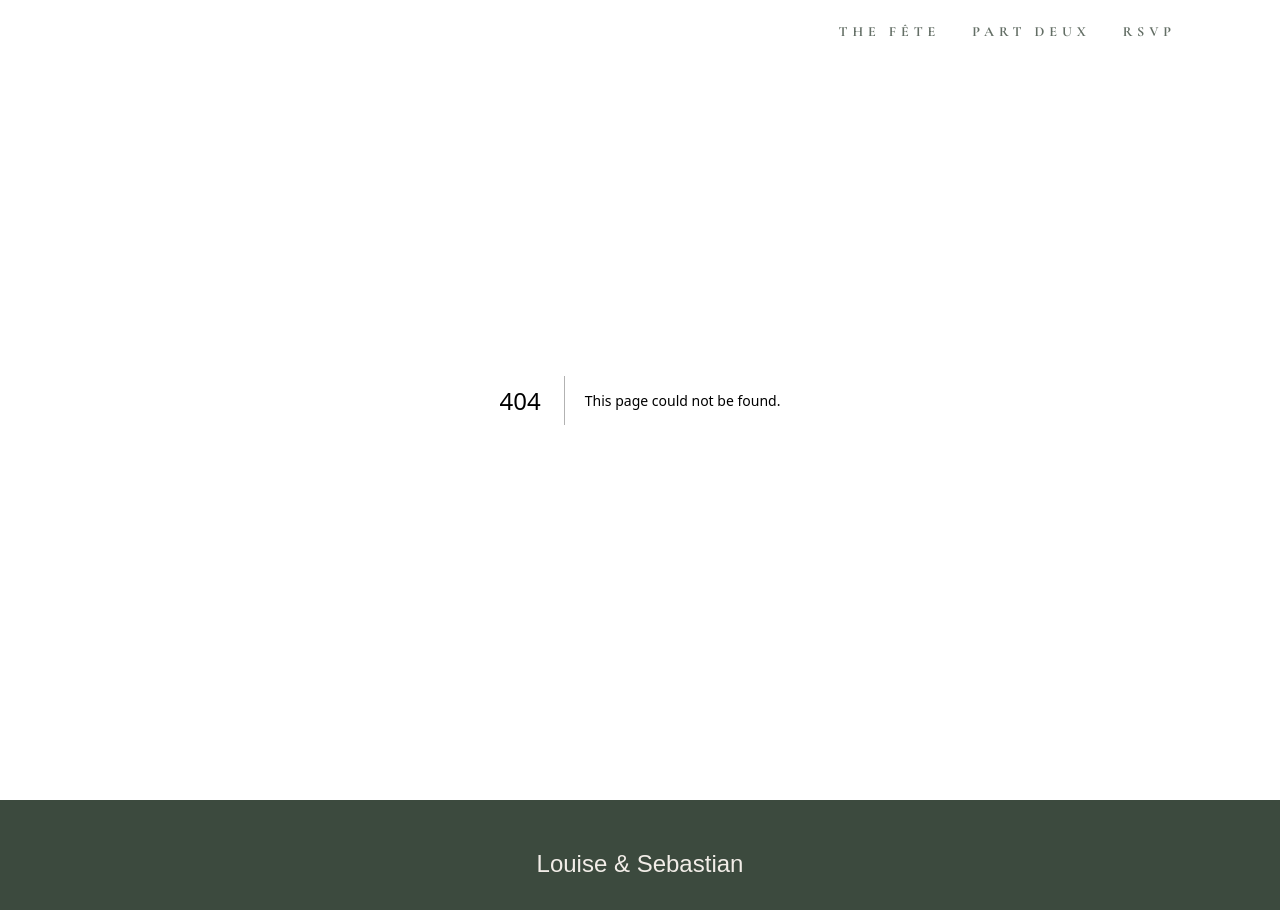
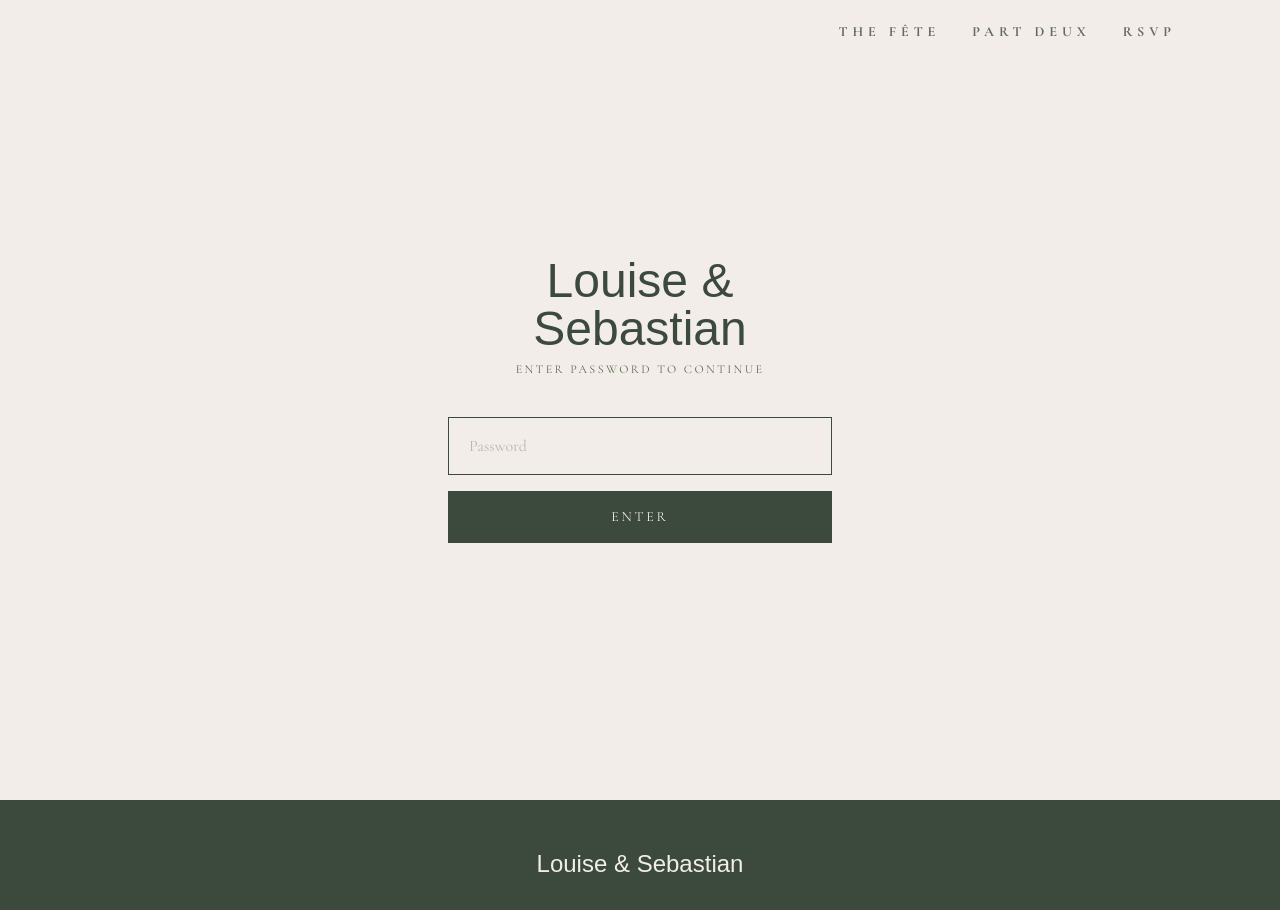
Before and after one commit to SebF0/weddingwebsite_theme, a Next.js app: page /unlock in a window 1280 px wide. Before the commit this address had no page. Shown: the top 910 px of the page. Built offline with nearby package versions, Linux system fonts and the light colour scheme; a web font is replaced by a local one.

Commit message:
Password_Implement authentication check in POST request and enhance TheDay component with ceremony and reception details from SITE_CONTENT.

```diff
--- a/src/app/api/ask/route.ts
+++ b/src/app/api/ask/route.ts
@@ -56,6 +56,10 @@ async function logResult(params: {
 }
 
 export async function POST(req: NextRequest): Promise<NextResponse> {
+  if (req.cookies.get("site_auth")?.value !== "ok") {
+    return NextResponse.json({ error: "Unauthorised." }, { status: 401 });
+  }
+
   const body = await req.json().catch(() => null);
   const question = parseQuestion(body);
 
--- /dev/null
+++ b/src/app/api/unlock/route.ts
@@ -0,0 +1,45 @@
+/**
+ * POST /api/unlock
+ * Validates the site password and sets the auth cookie on success.
+ *
+ * Form fields:
+ *   password – the site password
+ *   next     – (optional) path to redirect to after unlock
+ */
+
+import { NextRequest, NextResponse } from "next/server";
+
+const COOKIE_NAME = "site_auth";
+const COOKIE_MAX_AGE = 60 * 60 * 24 * 30; // 30 days
+
+export async function POST(request: NextRequest): Promise<NextResponse> {
+  const formData = await request.formData();
+  const password = formData.get("password") as string | null;
+  const next = (formData.get("next") as string | null) || "/";
+
+  const isCorrect =
+    password && password === process.env.SITE_PASSWORD;
+
+  if (!isCorrect) {
+    const params = new URLSearchParams({ next, error: "1" });
+    return NextResponse.redirect(
+      new URL(`/unlock?${params}`, request.url),
+      { status: 303 }
+    );
+  }
+
+  const destination = next.startsWith("/") ? next : "/";
+  const response = NextResponse.redirect(new URL(destination, request.url), {
+    status: 303,
+  });
+
+  response.cookies.set(COOKIE_NAME, "ok", {
+    httpOnly: true,
+    sameSite: "lax",
+    secure: process.env.NODE_ENV === "production",
+    path: "/",
+    maxAge: COOKIE_MAX_AGE,
+  });
+
+  return response;
+}
--- /dev/null
+++ b/src/app/unlock/page.tsx
@@ -0,0 +1,71 @@
+/**
+ * /unlock page
+ * Password gate UI. Submits to the POST /api/unlock route handler.
+ *
+ * Query params:
+ *   next  – path to return to after unlock
+ *   error – "1" when the previous attempt was wrong
+ */
+
+import type { Metadata } from "next";
+
+export const metadata: Metadata = {
+  title: "Enter Password",
+};
+
+interface PageProps {
+  searchParams: Promise<{ next?: string; error?: string }>;
+}
+
+export default async function UnlockPage({ searchParams }: PageProps) {
+  const { next = "/", error } = await searchParams;
+  const hasError = error === "1";
+
+  return (
+    <div className="min-h-screen bg-cream flex flex-col items-center justify-center px-6">
+      <div className="w-full max-w-sm text-center">
+        <h1 className="font-script text-5xl text-olive mb-2">
+          Louise &amp; Sebastian
+        </h1>
+        <p className="font-serif-main tracking-wedding text-olive-light text-xs uppercase mb-10">
+          Enter password to continue
+        </p>
+
+        <form method="POST" action="/api/unlock" className="flex flex-col gap-4">
+          <input type="hidden" name="next" value={next} />
+
+          <input
+            type="password"
+            name="password"
+            placeholder="Password"
+            required
+            autoFocus
+            className="
+              w-full px-5 py-4 rounded-none border border-sage
+              bg-cream text-olive font-serif-main text-base
+              placeholder-sage/60 outline-none
+              focus:border-olive transition-colors
+            "
+          />
+
+          {hasError && (
+            <p className="text-sm text-red-700 tracking-wide">
+              Incorrect password.
+            </p>
+          )}
+
+          <button
+            type="submit"
+            className="
+              w-full py-4 bg-olive text-cream
+              font-serif-main tracking-wedding text-sm uppercase
+              hover:bg-olive-light transition-colors
+            "
+          >
+            Enter
+          </button>
+        </form>
+      </div>
+    </div>
+  );
+}
--- a/src/components/sections/TheDay.tsx
+++ b/src/components/sections/TheDay.tsx
@@ -6,7 +6,7 @@ import TimelineIcon from "@/components/icons/TimelineIcon";
  * Icons are simple SVGs; times and labels come from config/content.ts.
  */
 export default function TheDay() {
-  const { heading, subheading, timeline, dresscode, children } = SITE_CONTENT.theDay;
+  const { heading, subheading, timeline, dresscode, children, ceremony, reception } = SITE_CONTENT.theDay;
 
   return (
     <section
@@ -19,13 +19,18 @@ export default function TheDay() {
           {heading}
         </h2>
 
-        {/* Subheading in script */}
+        {/* Subheading in Ceremony */}
         <p className="mx-auto mt-4 max-w-lg font-script text-xl text-olive/70 md:text-2xl">
-          {subheading}
+          {ceremony}
+        </p>
+
+        {/* Subheading in Reception */}
+        <p className="mx-auto mt-4 max-w-lg font-script text-xl text-olive/70 md:text-2xl">
+          {reception}
         </p>
 
         {/* Timeline */}
-        <div className="mt-14 mb-14 flex flex-wrap items-start justify-center gap-8 md:gap-12 lg:gap-14">
+        <div className="mt-10 mb-14 flex flex-wrap items-start justify-center gap-8 md:gap-12 lg:gap-14">
           {timeline.map((item) => (
             <div
               key={item.label}
--- a/src/config/content.ts
+++ b/src/config/content.ts
@@ -30,7 +30,7 @@ export const SITE_CONTENT = {
     paragraphs: [
       "France has quietly framed many of our biggest life decisions, securing our first home and becoming engaged, so it felt only natural to continue our story there and host our wedding there.",
       "Toulouse itself was Seb's home for years, leaving him with great friends, even greater memories, and a deep, arguably unhealthy, attachment to Victor Hugo Market.",
-      "Our choice was cemented when Seb was unexpectedly accepted as a French national, but despite our best hopes, this new citizenship has done nothing to improve his French, which had reached an all-time low.",
+      "Our choice was cemented when Seb was unexpectedly accepted as a French national, but despite our best hopes, this new citizenship has done nothing to improve his French, which had reached an all-time low when we booked the venue.",
       "We are so excited to create our newest memory with you all in Toulouse."
     ],
     closing: "With love,",
@@ -39,8 +39,8 @@ export const SITE_CONTENT = {
 
   theDay: {
     heading: "Wedding Fête",
-    subheading:
-      "Please meet at Église Saint-Pierre de Quint-Fonsegrives at 2:30pm, then we'll head to the reception at Chateau du Pujolet.",
+    ceremony: "Ceremony: Église Saint-Pierre de Quint-Fonsegrives.",
+    reception: "Reception: Chateau du Pujolet, Vallesvilles.",
     timeline: [
       { time: "3PM", label: "ceremony", location: "Église Saint-Pierre de Quint-Fonsegrives", icon: "rings" },
       { time: "5PM", label: "drinks", location: "Serre", icon: "champagne" },
--- /dev/null
+++ b/src/middleware.ts
@@ -0,0 +1,39 @@
+/**
+ * Site-wide password gate middleware.
+ *
+ * Allows through:
+ *   - /unlock  (GET + POST)
+ *   - /_next/* (static assets, HMR)
+ *   - /favicon.ico, /robots.txt, /sitemap.xml
+ *
+ * Everything else requires the "site_auth=ok" cookie.
+ * Unauthorised requests are redirected to /unlock?next=<original path>.
+ */
+
+import { NextRequest, NextResponse } from "next/server";
+
+const PUBLIC_PATHS = ["/favicon.ico", "/robots.txt", "/sitemap.xml"];
+
+/** Returns true for paths that must never be blocked. */
+function isPublic(pathname: string): boolean {
+  if (pathname.startsWith("/unlock")) return true;
+  if (pathname === "/api/unlock") return true;
+  if (pathname.startsWith("/_next/")) return true;
+  return PUBLIC_PATHS.includes(pathname);
+}
+
+export function middleware(request: NextRequest): NextResponse {
+  const { pathname, search } = request.nextUrl;
+
+  if (isPublic(pathname)) return NextResponse.next();
+
+  const isAuthenticated = request.cookies.get("site_auth")?.value === "ok";
+  if (isAuthenticated) return NextResponse.next();
+
+  const next = encodeURIComponent(pathname + search);
+  return NextResponse.redirect(new URL(`/unlock?next=${next}`, request.url));
+}
+
+export const config = {
+  matcher: ["/((?!_next/static|_next/image).*)"],
+};
```
